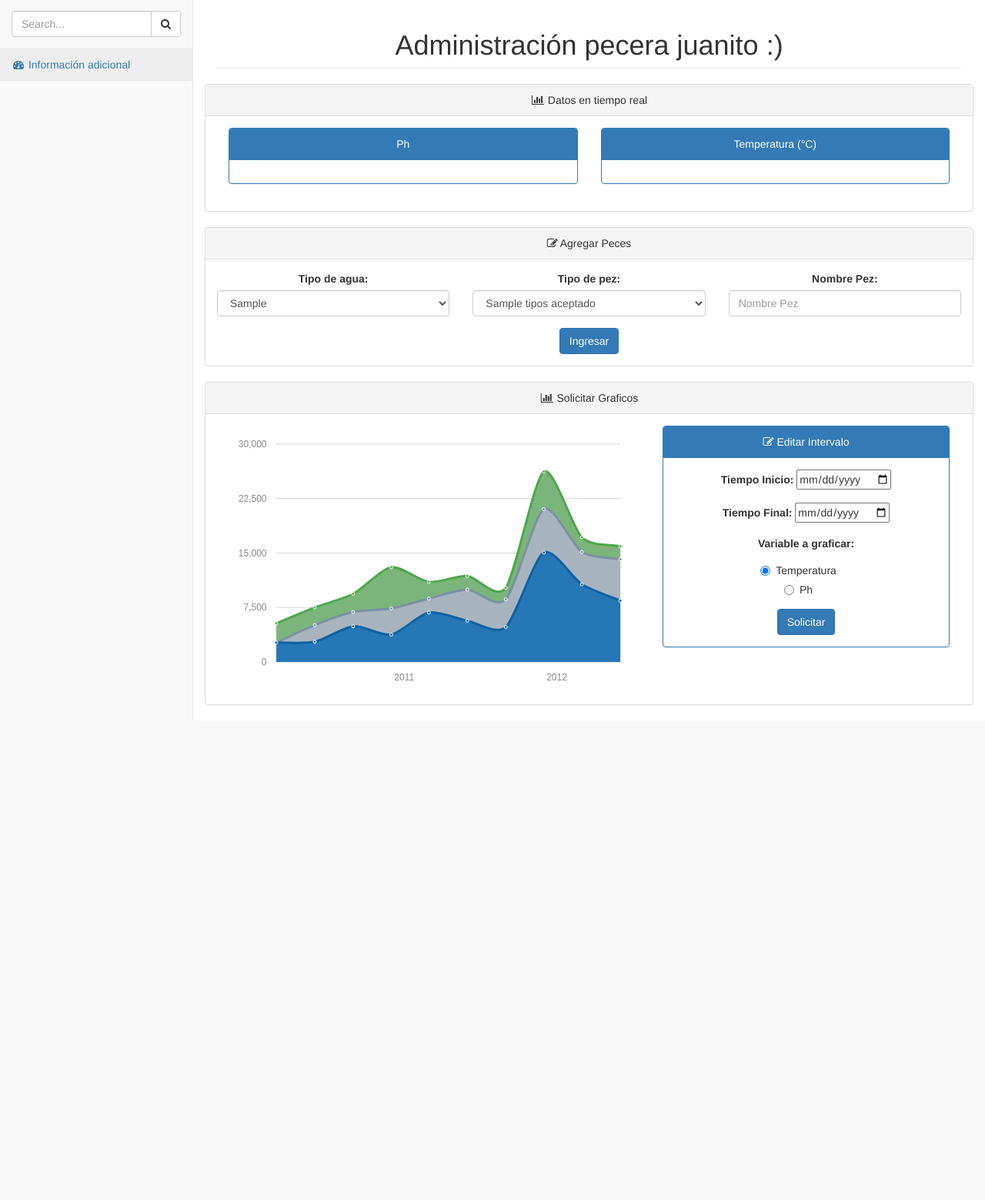
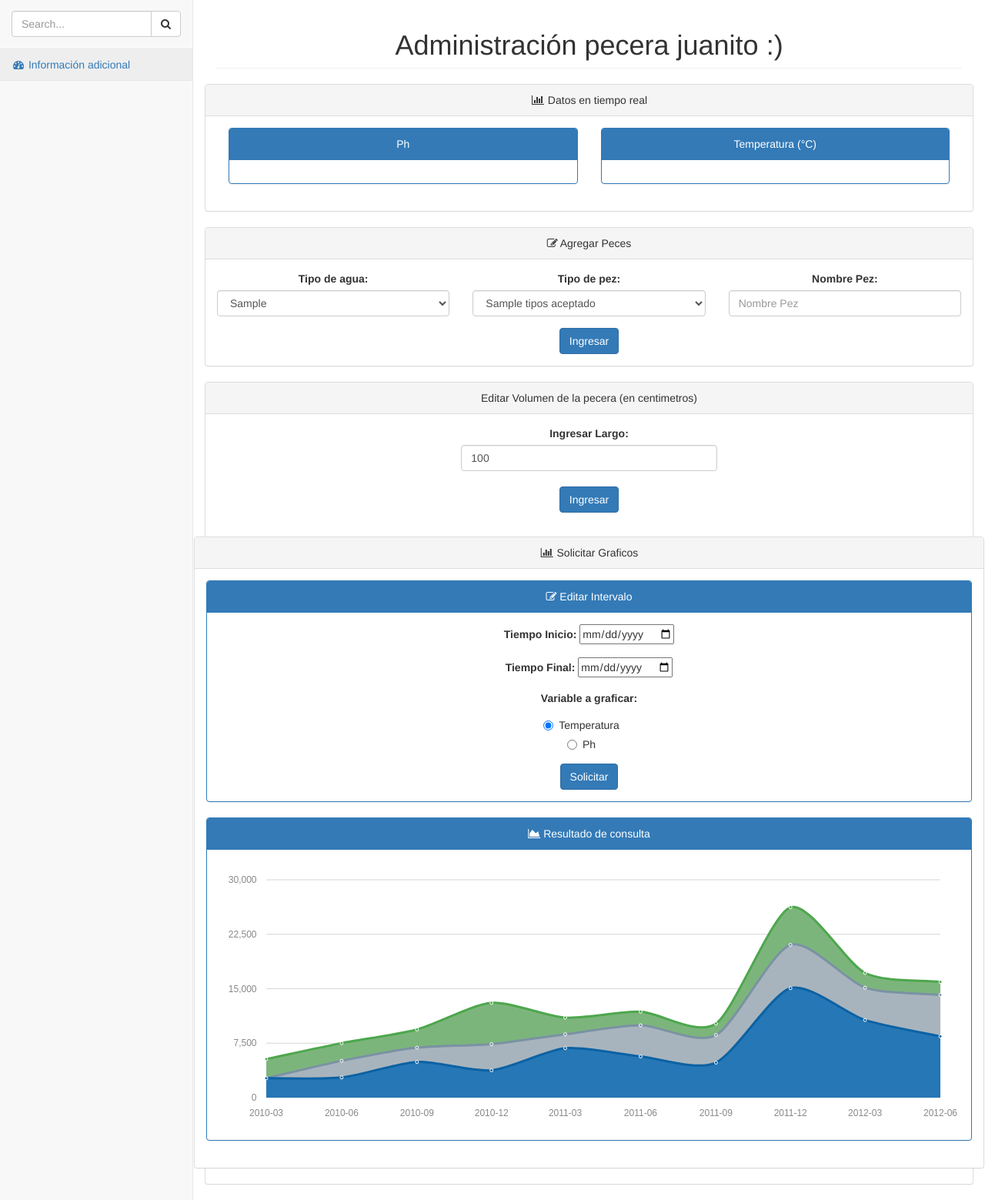
Before and after one commit to IgnacioYanjari/ProyectoTics1, a Flask app: page / in a window 1280 px wide. Shown: the part 52-1611 px from the top of the page at 77% size. Before the commit the page ends 988 px from the top, so only its background shows below. Run offline with Flask 2, Linux system fonts and the light colour scheme; a database or web service that is not in the repository returns one stand-in record (values such as "Sample title"); some libraries are stand-ins or nearby versions.

Commit message:
pescaditos v1

```diff
--- a/Web/app/template/index.html
+++ b/Web/app/template/index.html
@@ -143,6 +143,7 @@
                 </div>
                 <div class="panel-body">
                   <form  action="index" method="post">
+
                     <div class="row">
                       <div class="col-lg-4 col-md-4">
                         <div class="form-group text-center">
@@ -157,8 +158,8 @@
 
                       <div class="col-lg-4 col-md-4">
                         <div class="form-group text-center">
-                          <label for="sel1">Tipo de pez:</label>
-                          <select class="form-control" id="sel1" name="tipo_pez">
+                          <label for="sel2">Tipo de pez:</label>
+                          <select class="form-control" id="sel2" name="tipo_pez" >
                             {% for nombre in nombres_aceptados %}
                             <option value="{{nombre[0]}}">{{nombre[0]}}</option>
                             {% endfor%}
@@ -169,7 +170,7 @@
                       <div class="col-lg-4 col-md-4">
                         <div class="form-group text-center">
                           <label for="msg">Nombre Pez:</label>
-                          <input id="msg" type="text" class="form-control" name="nombre_pez" value="" placeholder="Nombre Pez">
+                          <input id="msg" type="text" class="form-control" name="nombre_pez" placeholder="Nombre Pez">
                         </div>
                       </div>
                     </div>
@@ -179,6 +180,87 @@
                     </div>
                   </form>
                 </div>
+
+              </div>
+            </div>
+            <div class="row">
+              {% if danger == -1 %}
+              <div class="alert alert-danger text-center">
+                <strong>No existe pez de ese tipo de pez con esas caracteristicas!</strong>
+              </div>
+              {% elif danger == 1  %}
+              <div class="alert alert-success text-center">
+                <strong>Pez agregado correctamente</strong>
+              </div>
+              {% endif %}
+
+            </div>
+
+
+
+
+            <div class="row">
+                <div class="panel panel-default">
+                  <div class="panel-heading text-center">
+                    <i class="fa "></i>Editar Volumen de la pecera (en centimetros)
+                  </div>
+
+                  <div class="panel-body">
+                    <form  action="index" method="post">
+
+                      <div class="row">
+                        <div class="col-lg-4">
+                        </div>
+                        <div class="col-lg-4">
+                          <div class="form-group text-center">
+
+                            <div class="row">
+                              <label for="sel1">Ingresar Largo:</label>
+                              <br>
+                              <input type="number" name="quantity" min="100" max="1000" value="100" class="form-control">
+                            </div>
+                            <br>
+                            <div class="row">
+                              <div class="text-center">
+                                <button type="submit" class="btn btn-primary">Ingresar</button>
+                              </div>
+                            </div>
+
+                          </div>
+                          <div class="col-lg-4">
+                          </div>
+<!--
+                        <div class="col-lg-4 col-md-4">
+                          <div class="form-group text-center">
+                            <label for="sel1">Ingresar Largo:</label>
+                            <br>
+                            <input type="number" name="quantity" min="100" max="1000" value="100" class="form-control">
+                          </div>
+                        </div>
+
+                        <div class="col-lg-4 col-md-4">
+                          <div class="form-group text-center">
+                            <label for="sel1">Ingresar Ancho:</label>
+                            <br>
+                            <input type="number" name="quantity" min="100" max="1000" value="100" class="form-control">
+                          </div>
+                        </div>
+
+                        <div class="col-lg-4 col-md-4">
+                          <div class="form-group text-center">
+                            <label for="sel1">Ingresar Altura:</label>
+                            <br>
+                            <input type="number" name="quantity" min="100" max="1000" value="100" class="form-control">
+                          </div>
+                        </div>
+
+                      </div>
+-->
+
+
+                    </form>
+                  </div>
+
                 </div>
             </div>
 <!--
@@ -215,17 +297,13 @@
 
 
             <!-- /.row -->
-            <div class="row">
+            <div id="#graficos"class="row">
                 <div class="panel panel-default">
                     <div class="panel-heading text-center">
                         <i class="fa fa-bar-chart-o fa-fw"></i> Solicitar Graficos
                     </div>
                     <!-- /.panel-heading -->
                   <div class="panel-body">
-                      <div class="col-lg-7 col-rm-7">
-                        <div id="morris-area-chart"></div>
-                      </div>
-                      <div class="col-lg-5 col-rm-5">
                         <div class="panel panel-primary">
                               <div class="panel-heading text-center">
                                 <i class="fa fa-edit"></i> Editar Intervalo
@@ -233,20 +311,17 @@
                               <div class="panel-body">
                                 <form class="" action="index.html" method="post">
                                   <div class="row">
-
                                     <div class="col-lg-12 col-md-12">
                                       <div class="form-group text-center">
                                         <label for="sel1">Tiempo Inicio:</label>
                                           <input type="date" vale="tiempo_final">
                                       </div>
                                     </div>
-
                                     <div class="col-lg-12 col-md-12">
                                       <div class="form-group text-center">
                                         <label for="sel1">Tiempo Final:</label>
                                         <input type="date" vale="tiempo_final">
                                       </div>
-
                                     <div class="col-lg-12">
                                       <div class="form-group text-center">
                                         <label>Variable a graficar:</label>
@@ -266,9 +341,22 @@
                               </div>
                           </div>
                         </div>
+
+                        <div class="panel panel-primary">
+                          <div class="panel-heading text-center">
+                            <i class="fa fa-area-chart"></i> Resultado de consulta
+                          </div>
+                          <div class="panel-body">
+                              <div id="morris-area-chart"></div>
                           </div>
                         </div>
 
+
+                      </div>
+
+                  </div>
+
+                </div>
             </div>
             <!-- /.row -->
         </div>
--- a/Web/app/views.py
+++ b/Web/app/views.py
@@ -13,17 +13,31 @@ def index():
     sql = """ SELECT tipo_agua FROM tipos_aceptados GROUP BY tipo_agua;"""
     cur.execute(sql)
     tipo_agua = cur.fetchall()
-    #print(tipo_agua)
-
-    sql="""SELECT nombre_tipo FROM tipos_aceptados """
+    sql="""SELECT nombre_tipo,tipo_agua FROM tipos_aceptados """
     cur.execute(sql)
     nombres_aceptados = cur.fetchall()
+    danger=2
+    if request.method == 'POST':
+        nombre_send = request.form['nombre_pez']
+        tipoagua_send = request.form['tipo_agua']
+        tipopez_send = request.form['tipo_pez']
+        print("tipo agua : ", tipoagua_send,"tipo pez :",tipopez_send)
+        sql=""" SELECT tipo_pez FROM tipos_aceptados WHERE
+        tipo_agua = '%s' and nombre_tipo ='%s';"""%(tipoagua_send , tipopez_send)
+        print(sql)
+        cur.execute(sql)
+        danger = cur.fetchall()
+        print(danger)
+        if len(danger) == 0:
+            danger = -1
+        elif len(danger) == 1:
+            danger = 1
+        else:
+            danger=2
+        #print("nombre :",nombre_send ,"tipo agua :",tipoagua_send , "nombre aceptado : ",tipopez_send)
+        return render_template("index.html",tipo_agua2 = tipo_agua ,nombres_aceptados = nombres_aceptados,danger=danger)
 
-    if request.method == 'POST':
-        return render_template("index.html")
-
-
-    return render_template("index.html",tipo_agua2 = tipo_agua ,nombres_aceptados = nombres_aceptados)
+    return render_template("index.html",tipo_agua2 = tipo_agua ,nombres_aceptados = nombres_aceptados,danger=danger)
 
 @app.route('/data',methods=['GET','POST'])
 def data():
```
Lines whose indentation alone changed are shown as unchanged.
